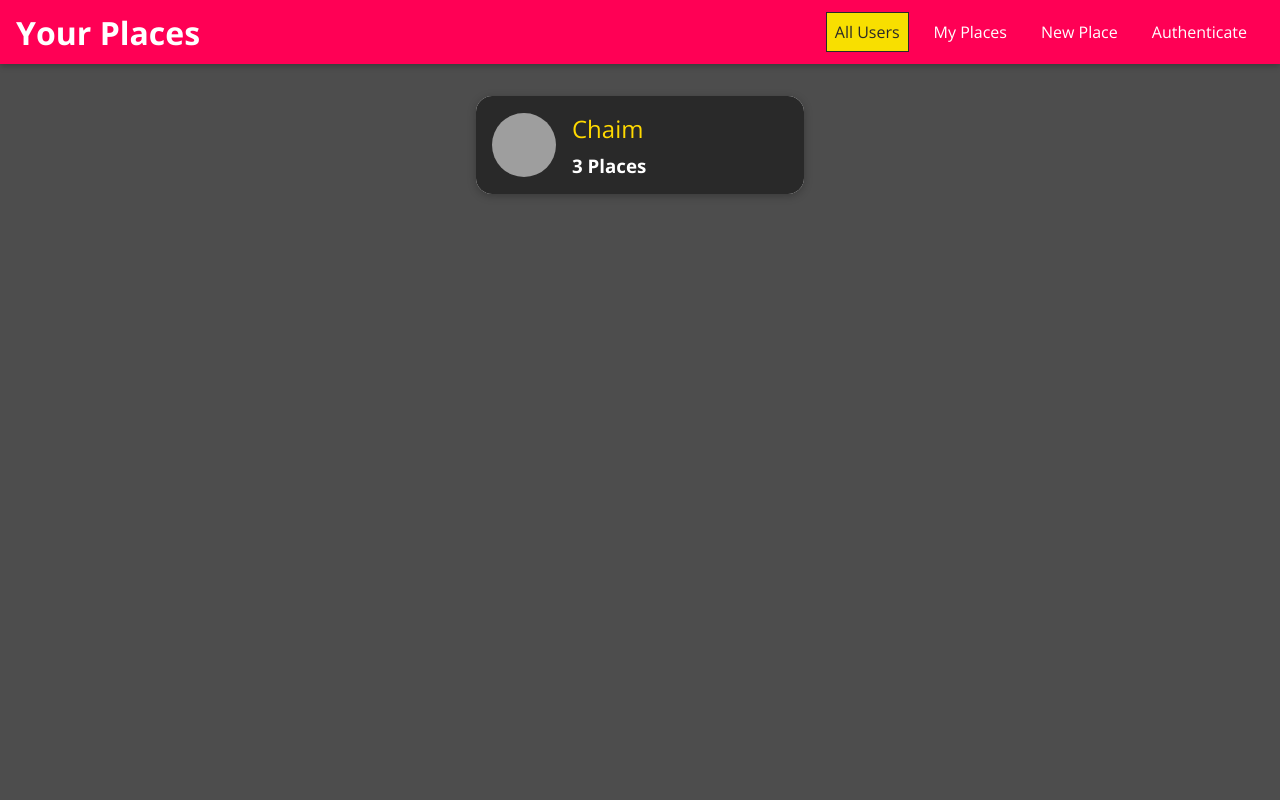
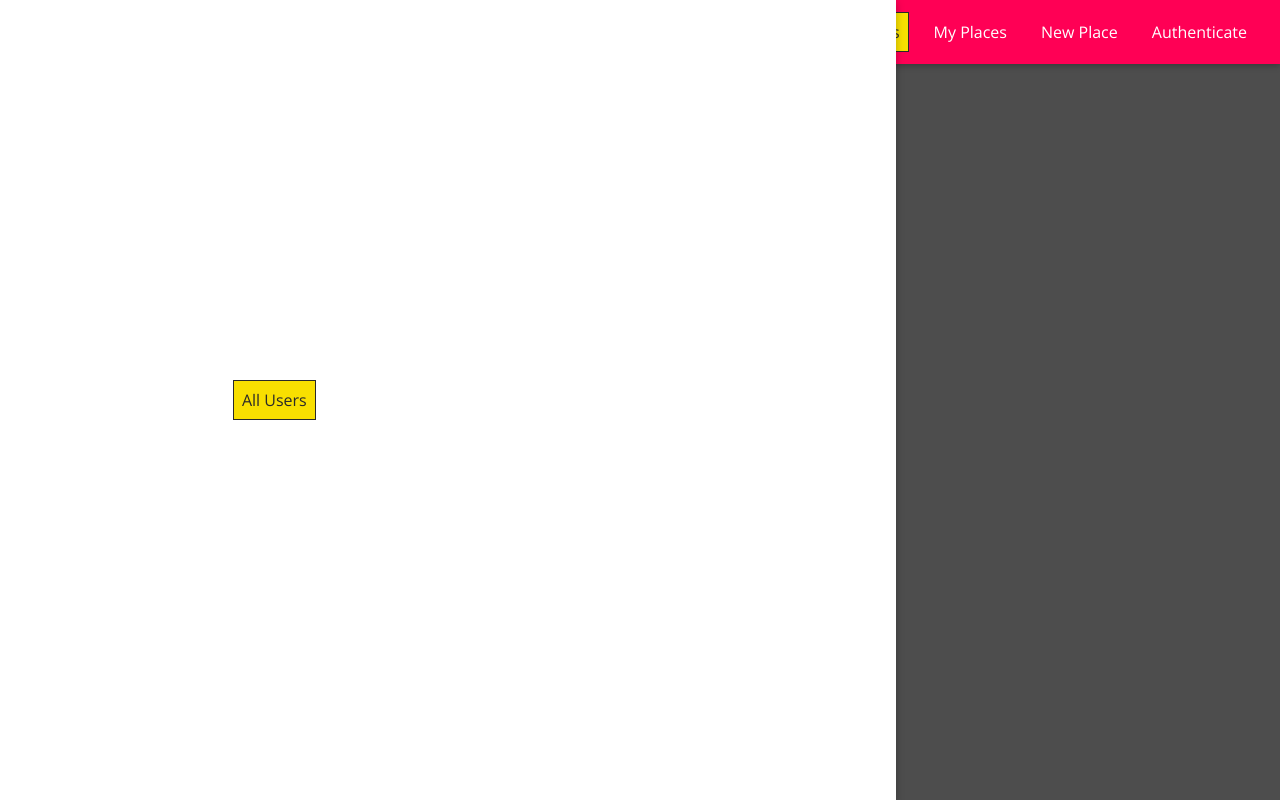
Before and after one commit to ChaimSh/i-places, a React (Create React App) app: page / in a window 1280 px wide. Built offline with nearby package versions, Linux system fonts and the light colour scheme; grey boxes are pictures that could not be loaded.

Commit message:
imp;ament sideDrawer and its css. Wrap navlinks with sidedrwer in mainNavigation.js

```diff
--- a/src/shared/components/Navigation/MainNavigation.js
+++ b/src/shared/components/Navigation/MainNavigation.js
@@ -4,21 +4,30 @@
 import MainHeader from './MainHeader';
 import './MainNavigation.css';
 import NavLinks from './NavLinks';
+import SideDrawer from './SideDrawer'
 
 const MainNavigation = props => {
-  return <MainHeader>
+  return (
+  <React.Fragment>
+  <SideDrawer>
+       <nav className="main-navigation__drawer-nav">
+           <NavLinks />
+       </nav>
+  </SideDrawer>
+  <MainHeader>
       <button className="main-navigation__menu-btn">
           <span />
           <span />
           <span />
       </button>
       <h1 className="main-navigation__title">
-        <Link to="/">Your Places</Link>
+        <Link to="/">iPlaces</Link>
       </h1>
-      <nav>
+      <nav className="main-navigation__header-nav">
        <NavLinks />
       </nav>
   </MainHeader>
+  </React.Fragment>)
 };
 
 export default MainNavigation
--- a/src/shared/components/Navigation/SideDrawer.css
+++ b/src/shared/components/Navigation/SideDrawer.css
@@ -0,0 +1,10 @@
+.side-drawer {
+    position: fixed;
+    left: 0;
+    top: 0;
+    z-index: 100;
+    height: 100vh;
+    width: 70%;
+    background: white;
+    box-shadow: 0 2px 8px rgba(0, 0, 0, 0.26);
+}
--- /dev/null
+++ b/src/shared/components/Navigation/SideDrawer.js
@@ -0,0 +1,9 @@
+import React from 'react';
+
+import './SideDrawer.css';
+
+const SideDrawer = props => {
+return <aside className='side-drawer'>{props.children}</aside>
+};
+
+export default SideDrawer;
```
